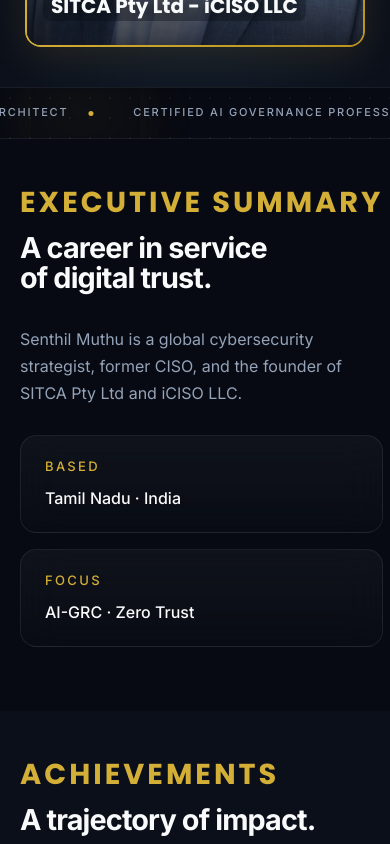
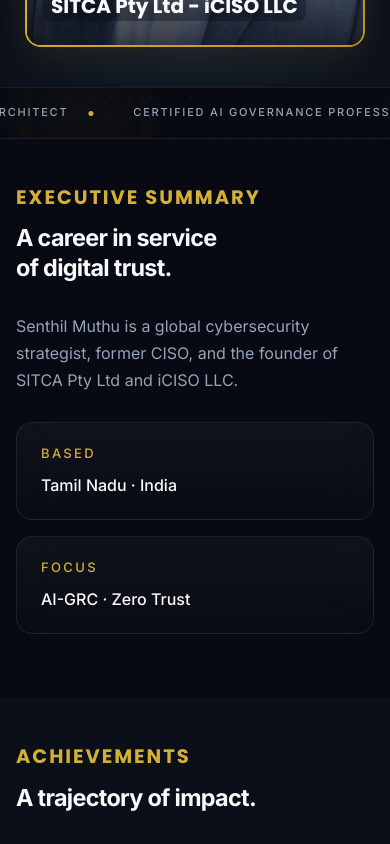
Before and after one commit to swetha-uma/sundar_website, a React (Vite) app in the folder my-app/: page / in a window 390 px wide. Shown: the part 1120-1964 px from the top of the page. Built offline with nearby package versions, Linux system fonts and the light colour scheme.

Commit message:
design update

```diff
--- a/my-app/src/components/Contact/Contact.css
+++ b/my-app/src/components/Contact/Contact.css
@@ -97,23 +97,25 @@
   flex-direction: column;
   gap: 0.25rem;
   font-family: var(--font-sans);
-  font-size: var(--font-size-section-headline-compact);
-  font-weight: 700;
-  line-height: var(--line-height-heading);
-  letter-spacing: var(--letter-spacing-heading);
+  font-size: var(--font-size-section-headline);
+  font-weight: 800;
+  line-height: 1.05;
+  letter-spacing: -0.03em;
   color: var(--color-text-primary);
   max-width: 18ch;
 }
 
-.contact__headline-line {
+.contact__headline-line,
+.contact__headline-accent {
   display: block;
+  font-size: inherit;
+  font-weight: inherit;
+  line-height: inherit;
+  letter-spacing: inherit;
 }
 
 .contact__headline-accent {
-  display: block;
-  font-family: var(--font-sans);
   font-style: italic;
-  font-weight: 500;
   color: var(--color-gold);
 }
 
@@ -335,8 +337,17 @@
     margin-top: 0.25rem;
   }
 
+  .contact__info {
+    font-size: 1rem;
+  }
+
+  .contact__label {
+    font-size: var(--font-size-section-label);
+  }
+
   .contact__headline {
     max-width: 100%;
+    font-size: var(--font-size-section-headline);
   }
 
   .contact__description {
@@ -359,13 +370,17 @@
     box-sizing: border-box;
   }
 
+  .contact__info {
+    font-size: 1rem;
+  }
+
   .contact__label {
-    font-size: 15px;
+    font-size: var(--font-size-section-label);
     letter-spacing: var(--letter-spacing-label);
   }
 
   .contact__headline {
-    font-size: clamp(1.5rem, 6.5vw, 2rem);
+    font-size: var(--font-size-section-headline);
     max-width: 100%;
   }
 
--- a/my-app/src/components/ExecutiveSummary/ExecutiveSummary.css
+++ b/my-app/src/components/ExecutiveSummary/ExecutiveSummary.css
@@ -7,6 +7,7 @@
   padding: 4rem 2rem 5rem;
   background-color: var(--color-bg-deep);
   font-size: 1rem;
+  overflow-x: clip;
 }
 
 .executive-summary__about .executive-summary__intro {
@@ -14,20 +15,24 @@
 }
 
 .executive-summary__about .executive-summary__label {
-  font-size: var(--font-size-section-headline);
+  font-size: clamp(1.125rem, 4.5vw, 1.75rem);
   font-weight: 700;
-  line-height: 1.05;
-  letter-spacing: var(--letter-spacing-label);
+  line-height: 1.15;
+  letter-spacing: 0.12em;
+  white-space: normal;
+  overflow-wrap: anywhere;
+  max-width: 100%;
 }
 
 .executive-summary__about .executive-summary__headline {
-  gap: 0;
+  gap: 0.25rem;
   font-family: var(--font-sans);
-  font-size: var(--font-size-section-headline);
+  font-size: clamp(1.5rem, 5.5vw, 2.25rem);
   font-weight: 800;
-  line-height: 1.05;
+  line-height: 1.1;
   letter-spacing: -0.03em;
   color: var(--color-text-primary);
+  max-width: 100%;
 }
 
 .executive-summary__about .executive-summary__headline-line {
@@ -78,13 +83,15 @@
 
 .executive-summary__label {
   font-family: var(--font-display);
-  font-size: clamp(1.25rem, 2.4vw, 1.75rem);
+  font-size: clamp(1.125rem, 4.5vw, 1.75rem);
   font-weight: 600;
   line-height: 1.2;
-  letter-spacing: 0.14em;
+  letter-spacing: 0.12em;
   color: var(--color-gold);
   text-transform: uppercase;
-  white-space: nowrap;
+  white-space: normal;
+  max-width: 100%;
+  overflow-wrap: anywhere;
 }
 
 .executive-summary__headline {
@@ -109,23 +116,26 @@
 }
 
 .executive-summary__achievements-intro .executive-summary__label {
-  font-size: var(--font-size-section-headline);
+  font-size: clamp(1.125rem, 4.5vw, 1.75rem);
   font-weight: 700;
-  line-height: 1.05;
+  line-height: 1.15;
   color: var(--color-gold);
   text-transform: uppercase;
-  letter-spacing: var(--letter-spacing-label);
-  white-space: nowrap;
+  letter-spacing: 0.12em;
+  white-space: normal;
+  max-width: 100%;
+  overflow-wrap: anywhere;
 }
 
 .executive-summary__achievements-intro .executive-summary__timeline-headline {
   font-family: var(--font-sans);
-  font-size: var(--font-size-section-headline);
+  font-size: clamp(1.5rem, 5.5vw, 2.25rem);
   font-weight: 800;
-  line-height: 1.05;
+  line-height: 1.1;
   letter-spacing: -0.03em;
   color: var(--color-text-primary);
   text-transform: none;
+  max-width: 100%;
 }
 
 .executive-summary__details {
@@ -251,10 +261,31 @@
   }
 
   .executive-summary__about {
-    padding: 3rem 1.25rem 4rem;
+    padding: 3rem 1rem 4rem;
+  }
+
+  .executive-summary__inner {
+    min-width: 0;
+  }
+
+  .executive-summary__intro,
+  .executive-summary__achievements-intro {
+    min-width: 0;
+    width: 100%;
+  }
+
+  .executive-summary__about .executive-summary__label,
+  .executive-summary__achievements-intro .executive-summary__label {
+    font-size: clamp(1rem, 5vw, 1.375rem);
+    letter-spacing: 0.1em;
+  }
+
+  .executive-summary__about .executive-summary__headline,
+  .executive-summary__achievements-intro .executive-summary__timeline-headline {
+    font-size: clamp(1.375rem, 6vw, 1.75rem);
   }
 
   .executive-summary__achievements-inner {
-    padding: 0 1.25rem;
+    padding: 0 1rem;
   }
 }
```
